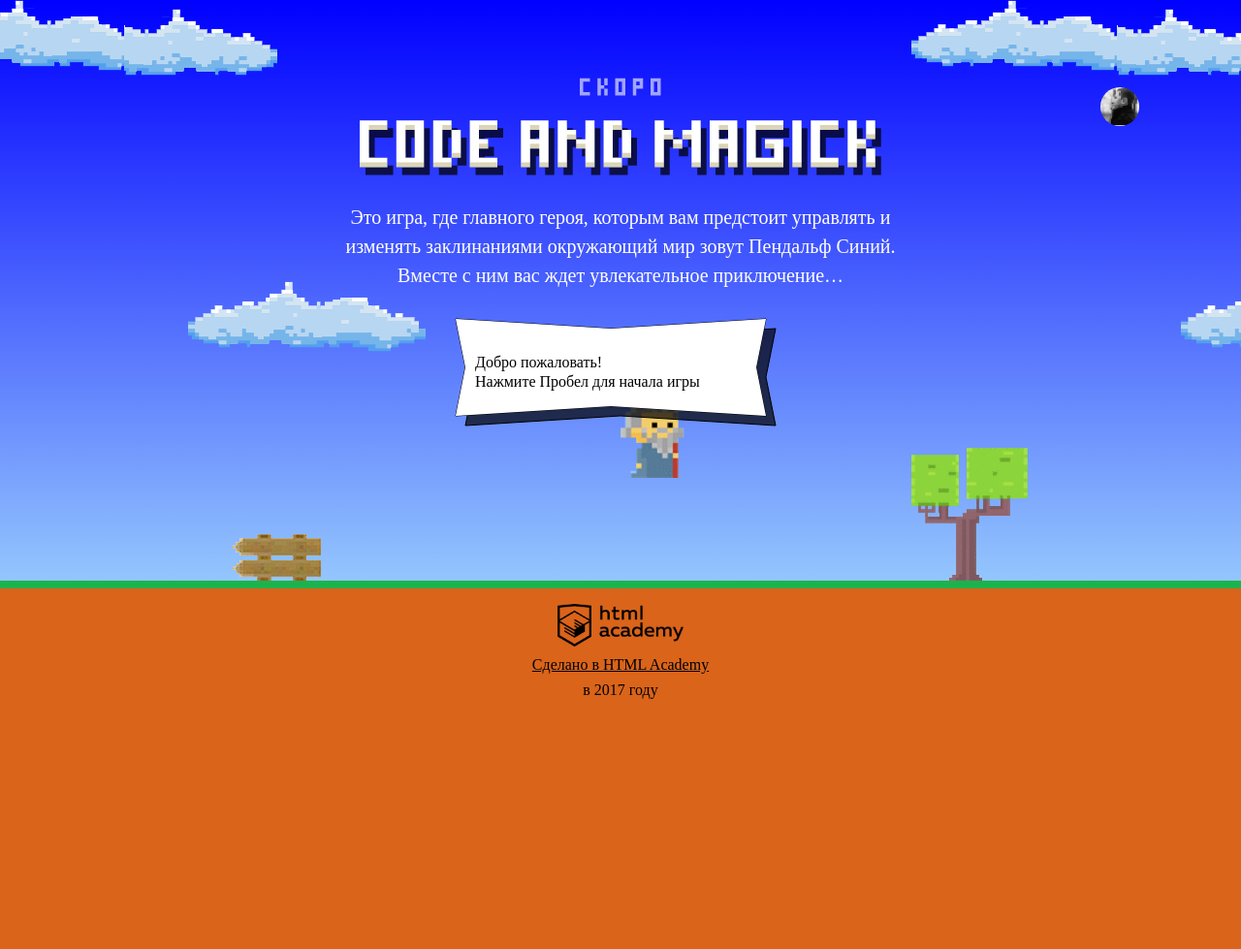
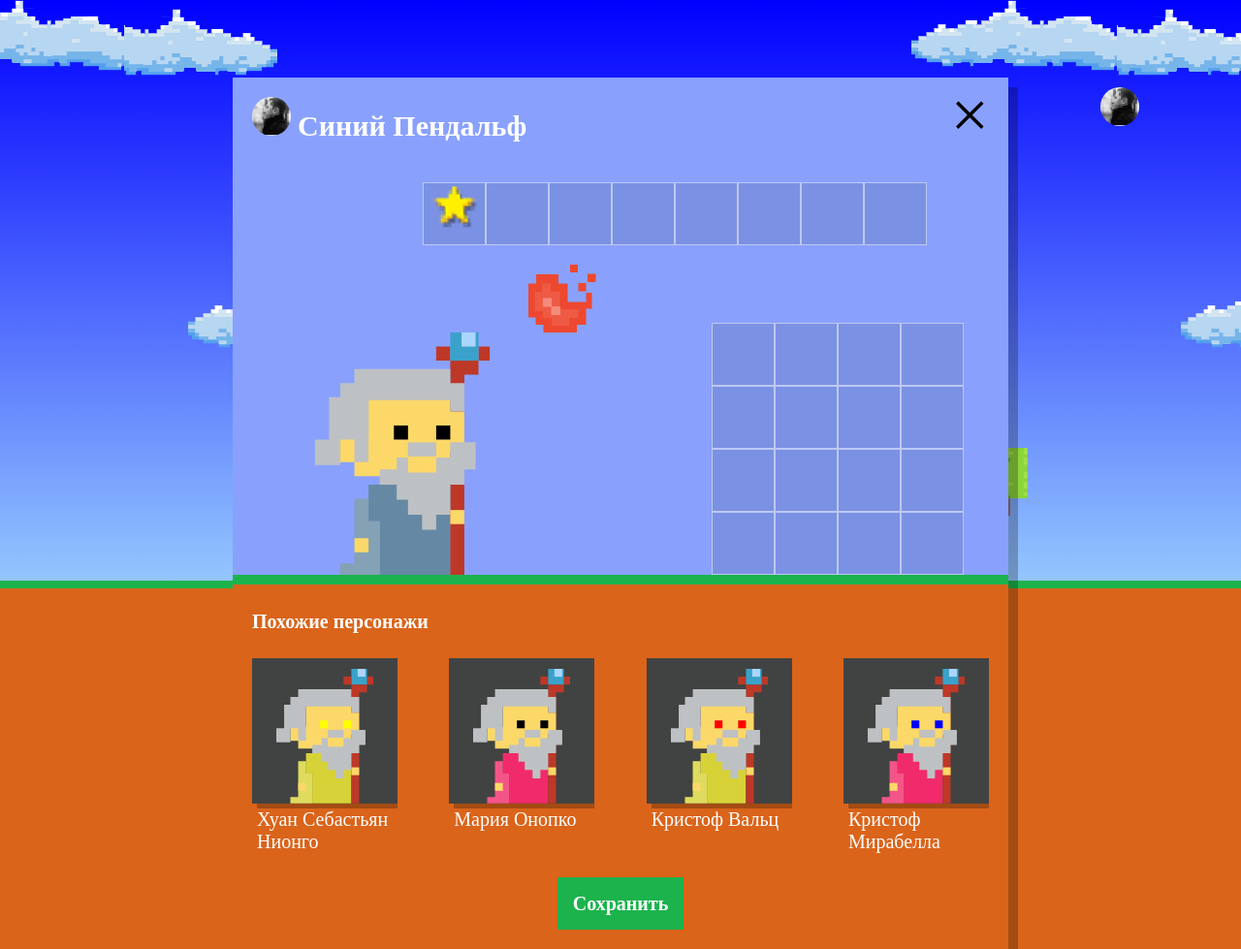
Before and after one commit to flatdesign/Code-and-Magic, a plain HTML site: page index.html in a window 1280 px wide. Shown: the whole page at 97% size. Before the commit the page ends 800 px from the top, so only its background shows below. Drawn offline with Linux system fonts and the light colour scheme; a web font is replaced by a local one.

Commit message:
Сделано задание 3й лекции (DOM)

```diff
--- a/index.html
+++ b/index.html
@@ -181,6 +181,7 @@
   </div>
 </template>
 
+<script src="js/setup.js"></script>
 <script src="js/start.js"></script>
 <script src="js/magic.js"></script>
 <script src="js/game.js"></script>
--- /dev/null
+++ b/js/setup.js
@@ -0,0 +1,53 @@
+'use strict';
+
+var userDialog = document.querySelector('.setup');
+userDialog.classList.remove('hidden');
+var similarListElement = document.querySelector('.setup-similar-list');
+var similarListTemplate = document.querySelector('#similar-wizard-template').content.querySelector('.setup-similar-item');
+
+var wizardNames = ['Иван', 'Хуан Себастьян', 'Мария', 'Кристоф', 'Виктор', 'Юлия', 'Люпита', 'Вашингтон'];
+var wizardSecondNames = ['да Мапья', ' Верон', 'Мирабелла', 'Вальц', 'Онопко', 'Топольницкая', 'Нионго', 'Ирвинг'];
+var coatColors = ['rgb(101, 137, 164)', 'rgb(241, 43, 107)', 'rgb(146, 100, 161)', 'rgb(56, 159, 117)', 'rgb(215, 210, 55)', 'rgb(0, 0, 0)'];
+var eyesColors = ['black', 'red', 'blue', 'yellow', 'green'];
+
+var random = function(min, max) {
+	return Math.floor(Math.random() * (max - min)) + min;
+};
+
+var wizards = [
+	{
+		name: wizardNames[random(0, 8)] + ' ' + wizardSecondNames[random(0, 8)],
+		coatColor: coatColors[random(0, 5)],
+		eyesColor: eyesColors[random(0, 4)]
+	},
+	{
+		name: wizardNames[random(0, 8)] + ' ' + wizardSecondNames[random(0, 8)],
+		coatColor: coatColors[random(0, 5)],
+		eyesColor: eyesColors[random(0, 4)]
+	},
+	{
+		name: wizardNames[random(0, 8)] + ' ' + wizardSecondNames[random(0, 8)],
+		coatColor: coatColors[random(0, 5)],
+		eyesColor: eyesColors[random(0, 4)]
+	},
+	{
+		name: wizardNames[random(0, 8)] + ' ' + wizardSecondNames[random(0, 8)],
+		coatColor: coatColors[random(0, 5)],
+		eyesColor: eyesColors[random(0, 4)]
+	}
+];
+
+var renderWizard = function(wizard) {
+	var wizardElement = similarListTemplate.cloneNode(true);
+	wizardElement.querySelector('.setup-similar-label').textContent = wizard.name;
+	wizardElement.querySelector('.wizard-coat').style.fill = wizard.coatColor;
+	wizardElement.querySelector('.wizard-eyes').style.fill = wizard.eyesColor;
+	return wizardElement;
+};
+
+var fragment = document.createDocumentFragment();
+for(var i = 0; i < wizards.length; i++) {
+	fragment.appendChild(renderWizard(wizards[i]));
+}
+similarListElement.appendChild(fragment);
+document.querySelector('.setup-similar').classList.remove('hidden');
```
